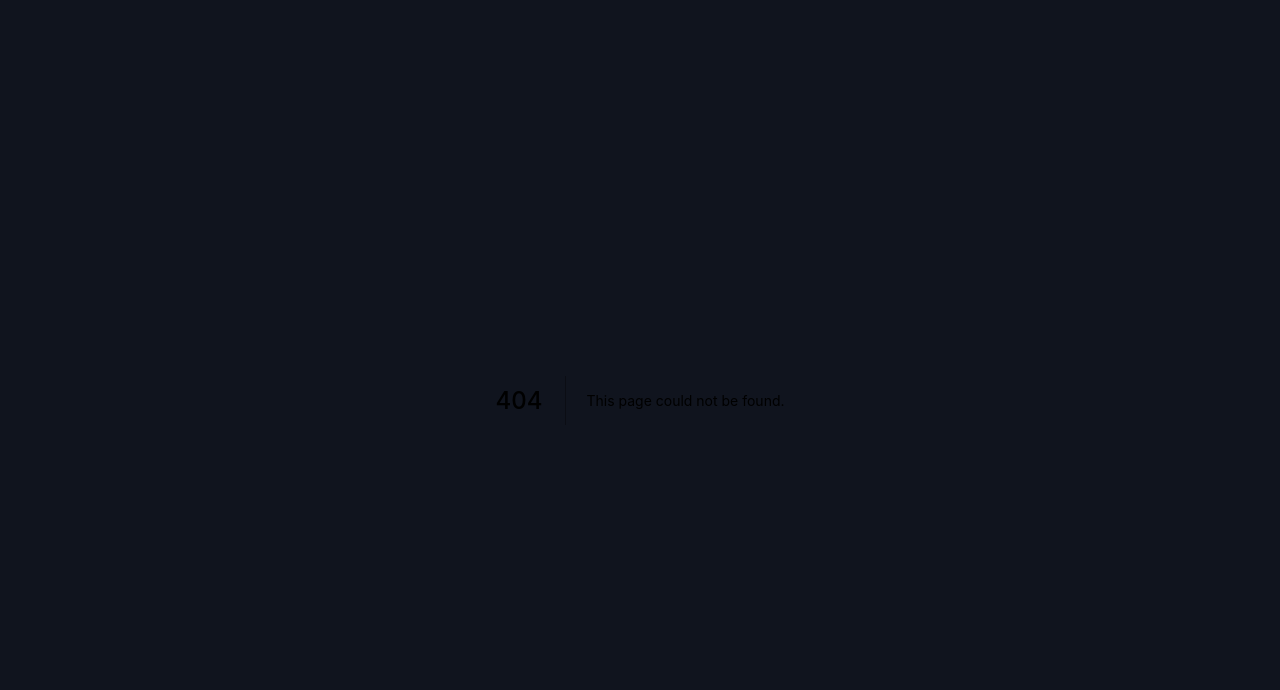
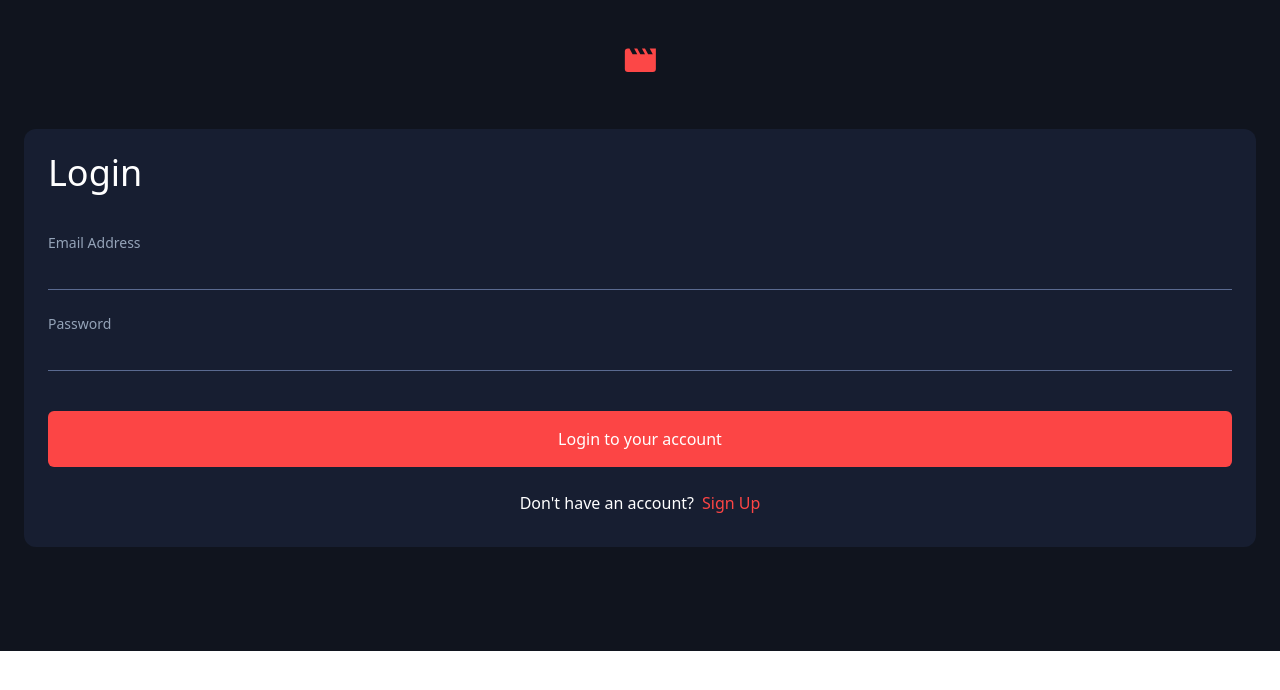
Before and after one commit to Ibarra11/Movie_App, a Next.js app: page /account/login in a window 1280 px wide. Before the commit this address had no page. Shown: the top 690 px of the page. Built offline with nearby package versions, Linux system fonts and the light colour scheme.

Commit message:
login route

```diff
--- /dev/null
+++ b/pages/account/login.tsx
@@ -0,0 +1,35 @@
+import { useState } from "react";
+import Image from "next/image";
+import { HandleChange } from "../../types";
+import Form from "../../components/Form";
+
+const Login = () => {
+  const [email, setEmail] = useState("");
+  const [password, setPassword] = useState("");
+
+  const handleEmailChange: HandleChange = (e) => setEmail(e);
+  const handlePasswordChange: HandleChange = (val) => setPassword(val);
+
+  return (
+    <div className=" flex flex-col gap-14 items-center  py-12 px-6">
+      <Image
+        src="/icons/logo.svg"
+        width={32}
+        height={25}
+        layout="fixed"
+        alt="logo"
+      />
+      <Form
+        formType={{
+          kind: "login",
+          emailValue: email,
+          passwordValue: password,
+          onEmailChange: handleEmailChange,
+          onPasswordChange: handlePasswordChange,
+        }}
+      />
+    </div>
+  );
+};
+
+export default Login;
```
